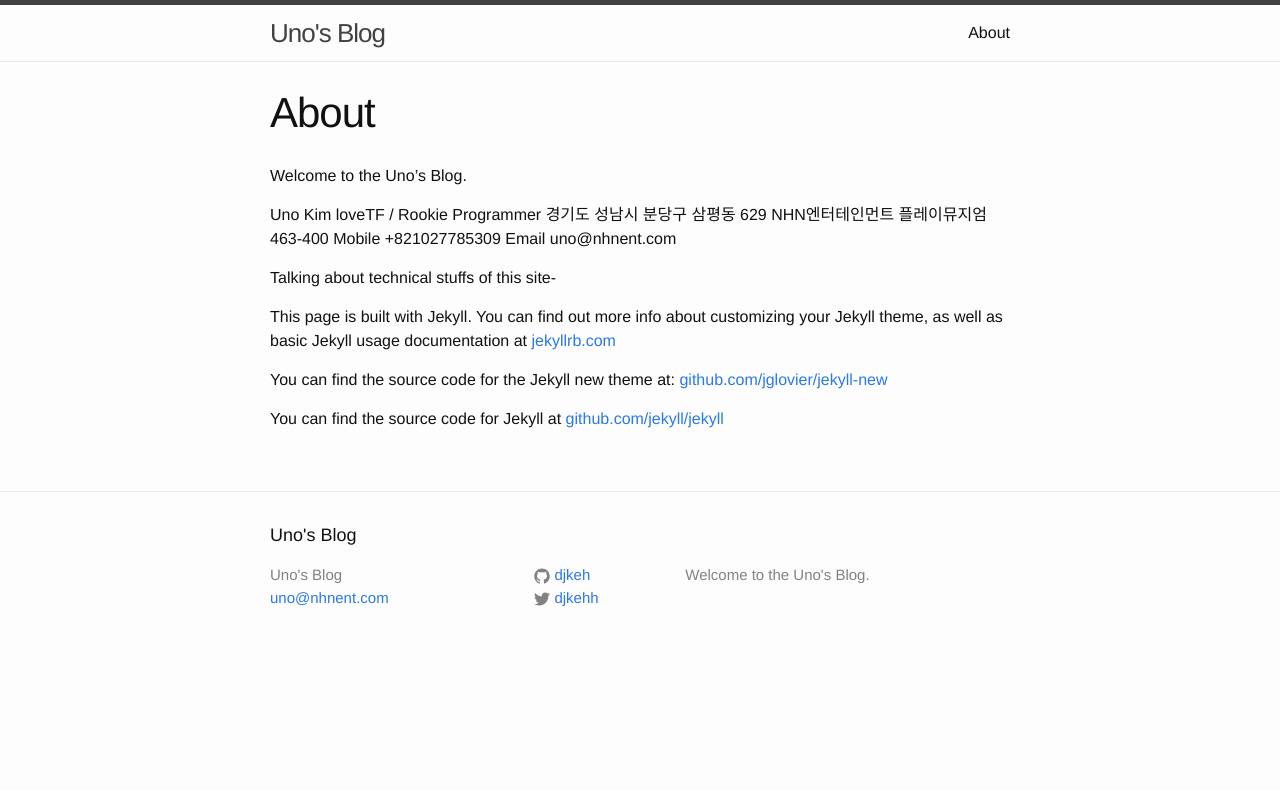
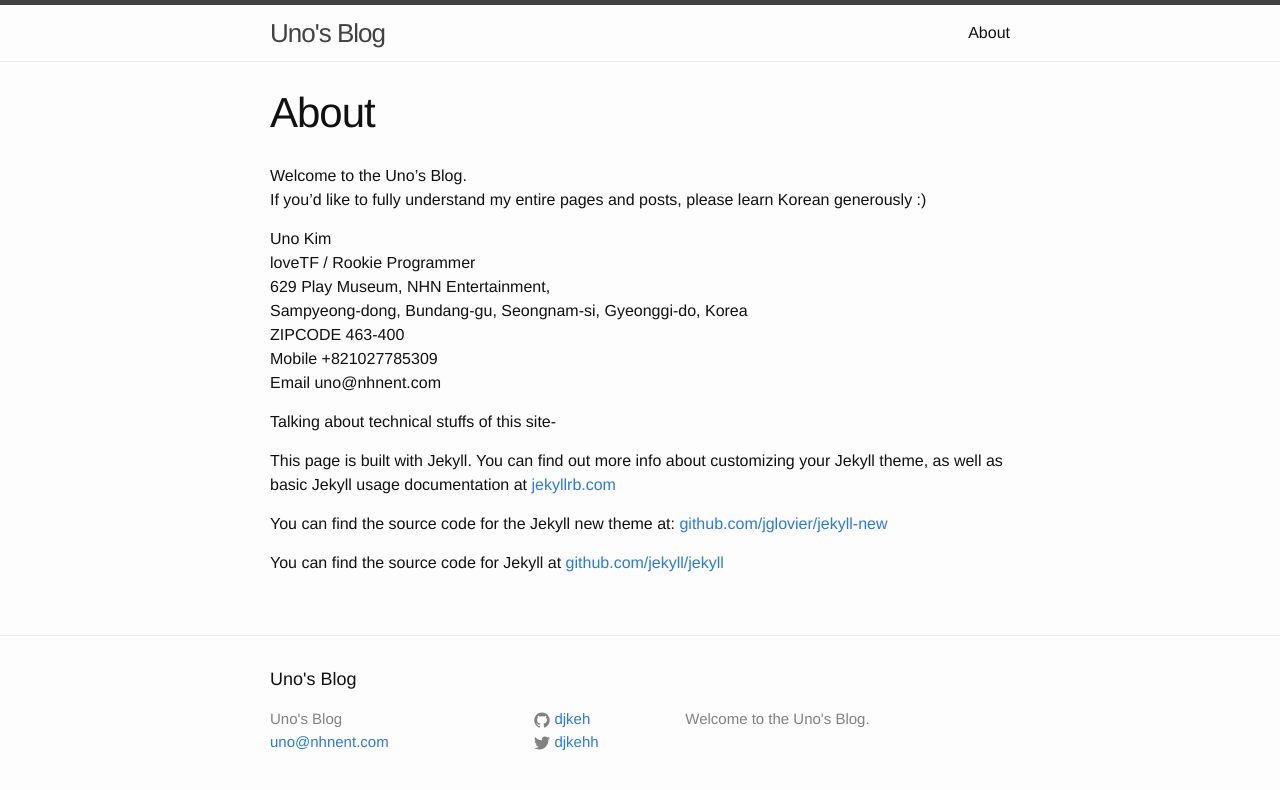
Before and after one commit to djkeh/djkeh.github.io, a Jekyll site: the page built from about.md, in a window 1280 px wide. Shown: the top 790 px of the page. Built offline with Jekyll 4.4.1, drawn with Linux system fonts in a browser that asks for light colours.

Commit message:
simple "about" page update

```diff
--- a/about.md
+++ b/about.md
@@ -5,14 +5,16 @@
 ---
 
 Welcome to the Uno's Blog.
+If you'd like to fully understand my entire pages and posts, please learn Korean generously :)
 
 
 Uno Kim
 loveTF / Rookie Programmer
-경기도 성남시 분당구 삼평동 629 NHN엔터테인먼트 플레이뮤지엄 463-400
+629 Play Museum, NHN Entertainment,
+Sampyeong-dong, Bundang-gu, Seongnam-si, Gyeonggi-do, Korea
+ZIPCODE 463-400
 Mobile +821027785309
 Email  uno@nhnent.com
-
 
 Talking about technical stuffs of this site-
 
```
